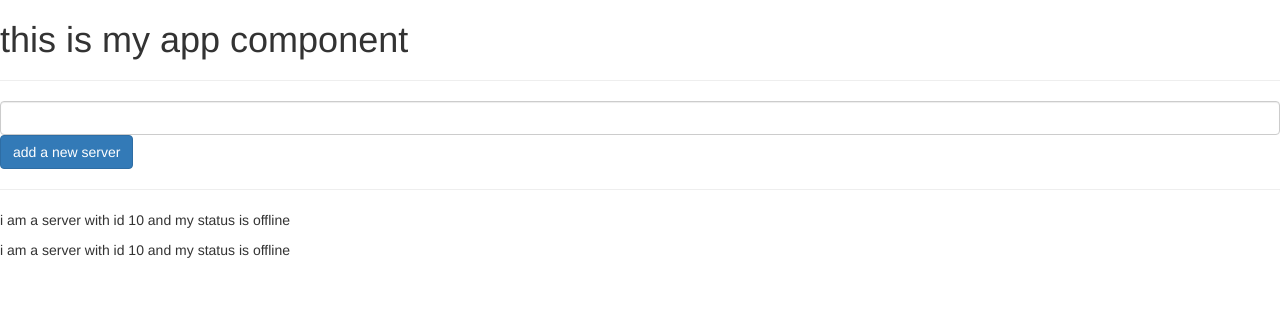
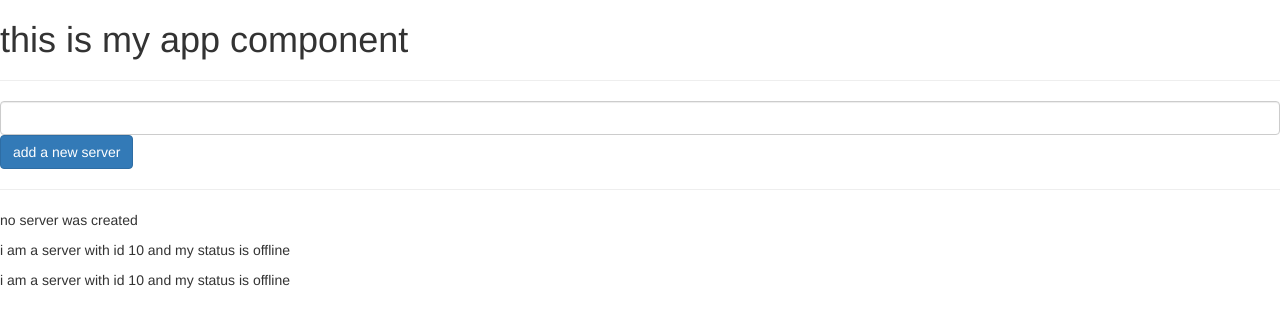
Before and after one commit to majed-ALotaibi/databinding, an Angular app: page / in a window 1280 px wide. Shown: the top 326 px of the page. Built offline with nearby package versions, Linux system fonts and the light colour scheme.

Commit message:
else statment

```diff
--- a/src/app/servers/servers.component.html
+++ b/src/app/servers/servers.component.html
@@ -8,7 +8,10 @@
 <!-- <p> {{ NewServerName }}  </p>  string interpolation -->
 <hr>
 
-<p *ngIf= "ServerCreated">{{ NewServerName }}</p> <!-- ngId directive -->
+<p *ngIf= "ServerCreated else noServer" >{{ NewServerName }}</p> <!-- ngId directive -->
+<ng-template #noServer >
+     <p #noServer>no server was created</p>
+</ng-template>
 
 <!--  4 way to bind data binding -->
 <!--  properti binding and string interpolation from the ts to the html page -->
```
